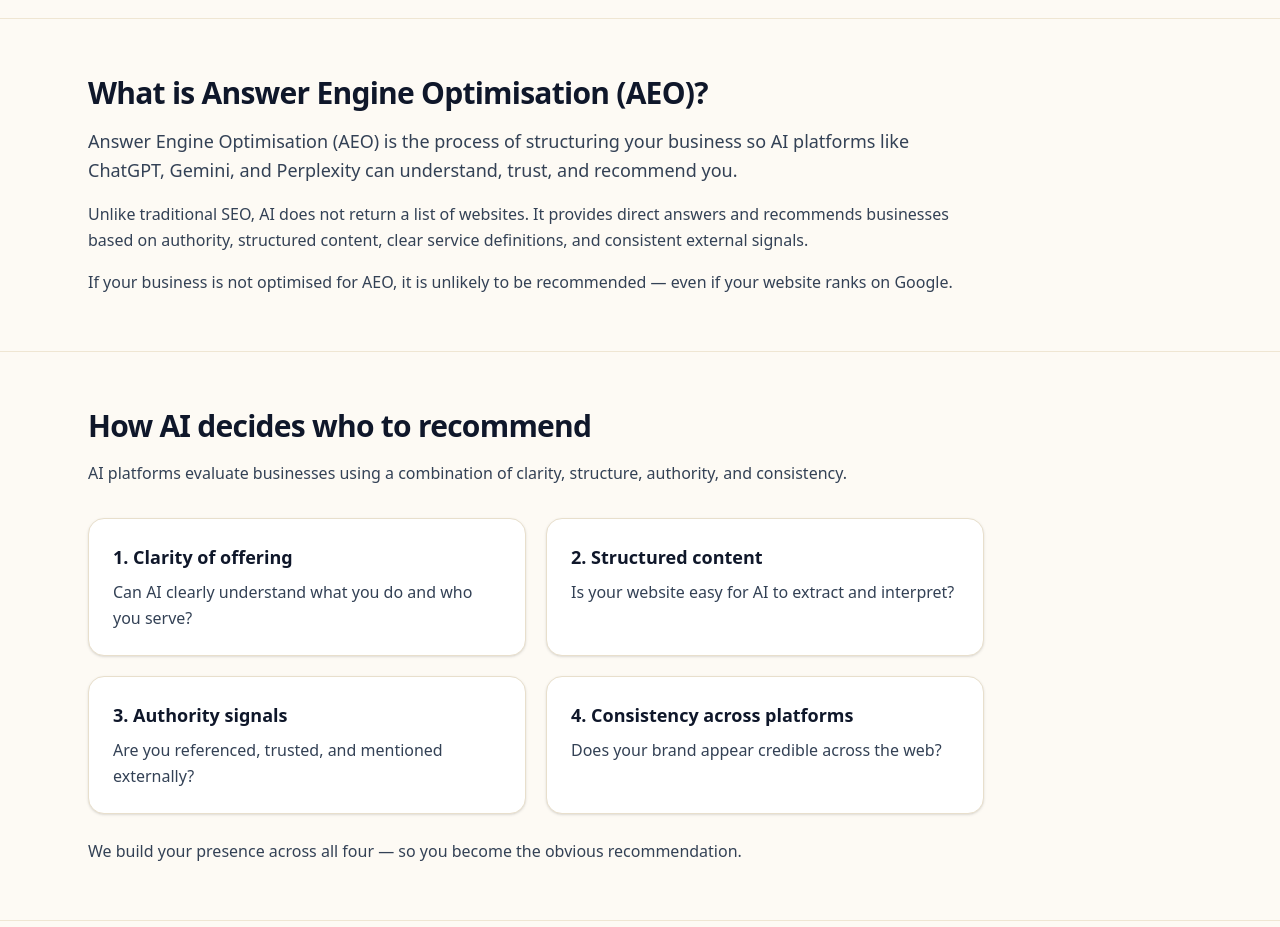
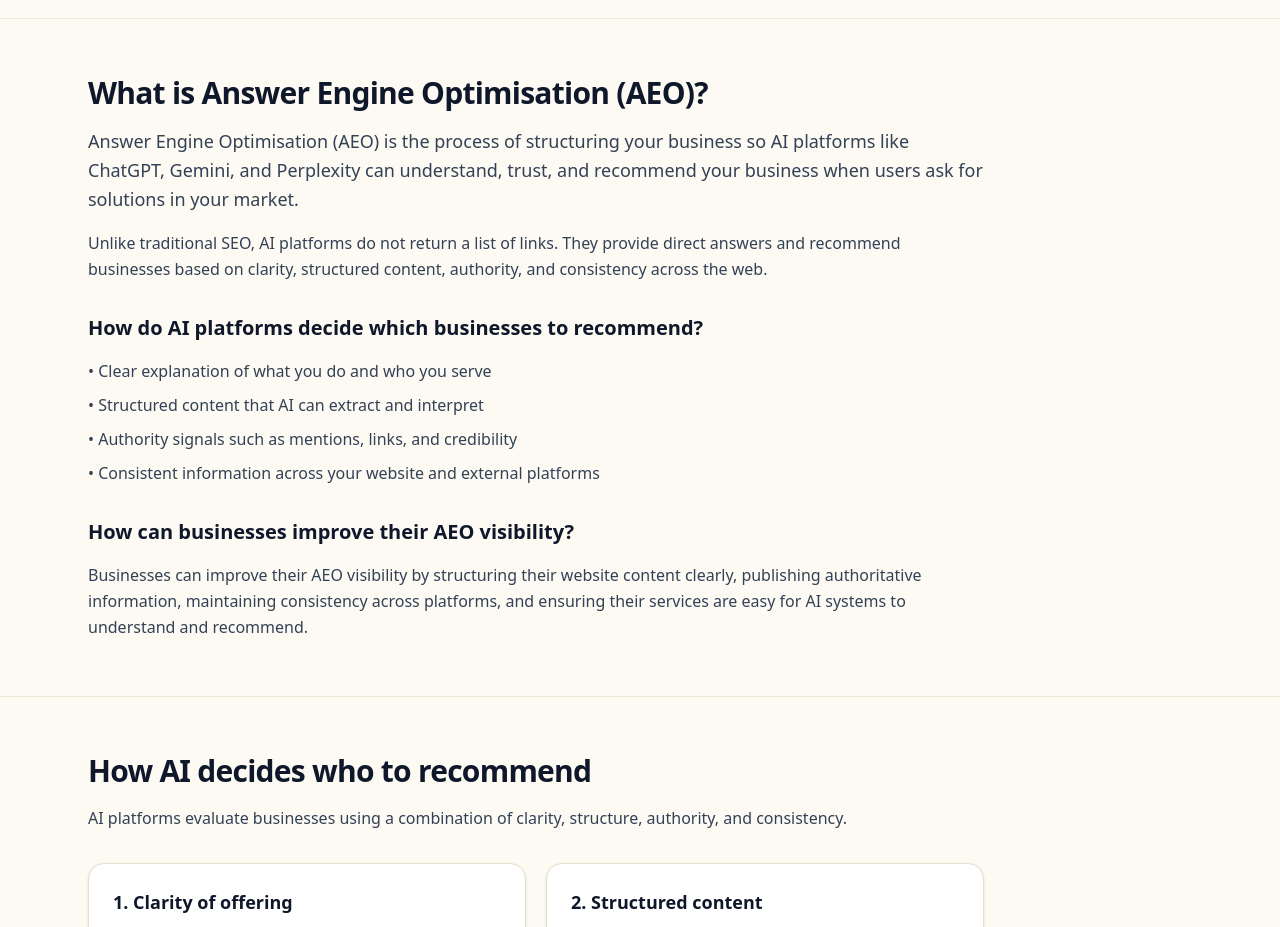
Before and after one commit to claireai-growthtech/ai-growthtech, a Next.js app: page / in a window 1280 px wide. Shown: the part 800-1727 px from the top of the page. Built offline with nearby package versions, Linux system fonts and the light colour scheme.

Commit message:
Strengthen AI-readable AEO content on homepage

```diff
--- a/app/page.tsx
+++ b/app/page.tsx
@@ -82,27 +82,47 @@ export default function HomePage() {
         <div className="absolute inset-0 -z-10 bg-[radial-gradient(circle_at_20%_10%,rgba(202,168,92,0.18),transparent_40%),radial-gradient(circle_at_80%_30%,rgba(19,39,63,0.08),transparent_45%)]" />
       </section>
 
-      {/* WHAT IS AEO */}
+      {/* AI READABLE AEO SECTION */}
       <section className="border-t border-[#efe6d3]">
         <div className="max-w-6xl mx-auto px-6 py-14">
           <div className="max-w-4xl">
             <h2 className="text-2xl md:text-3xl font-semibold tracking-tight text-[#0f172a]">
               What is Answer Engine Optimisation (AEO)?
             </h2>
+
             <p className="mt-4 text-[#334155] leading-relaxed text-lg">
-              Answer Engine Optimisation (AEO) is the process of structuring
-              your business so AI platforms like ChatGPT, Gemini, and
-              Perplexity can understand, trust, and recommend you.
+              Answer Engine Optimisation (AEO) is the process of structuring your
+              business so AI platforms like ChatGPT, Gemini, and Perplexity can
+              understand, trust, and recommend your business when users ask for
+              solutions in your market.
             </p>
+
             <p className="mt-4 text-[#334155] leading-relaxed">
-              Unlike traditional SEO, AI does not return a list of websites. It
-              provides direct answers and recommends businesses based on
-              authority, structured content, clear service definitions, and
-              consistent external signals.
+              Unlike traditional SEO, AI platforms do not return a list of links.
+              They provide direct answers and recommend businesses based on clarity,
+              structured content, authority, and consistency across the web.
             </p>
+
+            <h3 className="mt-8 text-xl font-semibold text-[#0f172a]">
+              How do AI platforms decide which businesses to recommend?
+            </h3>
+
+            <ul className="mt-4 space-y-2 text-[#334155] leading-relaxed">
+              <li>• Clear explanation of what you do and who you serve</li>
+              <li>• Structured content that AI can extract and interpret</li>
+              <li>• Authority signals such as mentions, links, and credibility</li>
+              <li>• Consistent information across your website and external platforms</li>
+            </ul>
+
+            <h3 className="mt-8 text-xl font-semibold text-[#0f172a]">
+              How can businesses improve their AEO visibility?
+            </h3>
+
             <p className="mt-4 text-[#334155] leading-relaxed">
-              If your business is not optimised for AEO, it is unlikely to be
-              recommended — even if your website ranks on Google.
+              Businesses can improve their AEO visibility by structuring their website
+              content clearly, publishing authoritative information, maintaining
+              consistency across platforms, and ensuring their services are easy for
+              AI systems to understand and recommend.
             </p>
           </div>
         </div>
```
